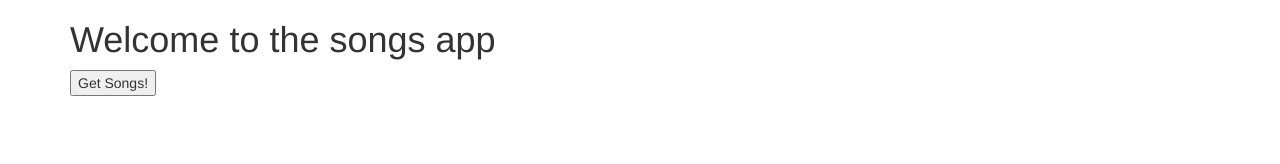
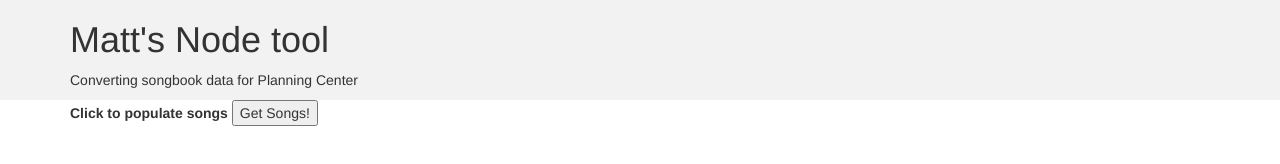
Before and after one commit to mattcllhn/songFormatting, a plain HTML site: page public/index.html in a window 1280 px wide. Drawn offline with nearby package versions, Linux system fonts and the light colour scheme.

Commit message:
style and markup updates

```diff
--- a/public/index.html
+++ b/public/index.html
@@ -5,22 +5,34 @@
   <meta charset="utf-8">
   <title>SG Songs</title>
   <!-- Bootstrap CDN -->
-  <link rel="stylesheet" href="https://maxcdn.bootstrapcdn.com/bootstrap/3.3.7/css/bootstrap.min.css" integrity="sha384-BVYiiSIFeK1dGmJRAkycuHAHRg32OmUcww7on3RYdg4Va+PmSTsz/K68vbdEjh4u" crossorigin="anonymous">
+  <link rel="stylesheet" href="https://maxcdn.bootstrapcdn.com/bootstrap/3.3.7/css/bootstrap.min.css" integrity="sha384-BVYiiSIFeK1dGmJRAkycuHAHRg32OmUcww7on3RYdg4Va+PmSTsz/K68vbdEjh4u"
+    crossorigin="anonymous">
   <link rel="stylesheet" href="styles.css">
 </head>
+
 <body>
-  <div class="container">
-    <div class="row">
-      <div class="col-xs-12">
-        <h1>Welcome to the songs app</h1>
-        <button onclick="getSongs()"> Get Songs!</button>
-        <div class="row" id="song-target"></div>
+  <header >
+    <div class = "container">
+      <div class="row">
+        <div class="col-xs-12">
+          <h1>Matt's Node tool</h1>
+          <p>Converting songbook data for Planning Center</p>
+        </div>
       </div>
     </div>
+  </header>
+  <section class="container">
+  <div class="row">
+    <div class="col-xs-12">
+      <label for="get_songs_btn">Click to populate songs</label>
+      <button onclick="getSongs()" id="get_songs_btn"> Get Songs!</button>
+      <div class="row" id="song-target"></div>
+    </div>
   </div>
-  <template class="hidden" id = "song_pres_template">
-    <h4 id = "song_title" > title</h4>
-    <input type="text" value = "wut" id = "song_text">
+  </section>
+  <template class="hidden" id="song_pres_template">
+    <h4 id="song_title"> title</h4>
+    <input type="text" value="wut" id="song_text">
 
   </template>
 
--- a/public/styles.css
+++ b/public/styles.css
@@ -1,5 +1,8 @@
 h4{
     cursor: pointer;
+}
+header{
+    background-color:#f3f2f2
 }
 .expand-collapse{
     max-height:0px;
```
